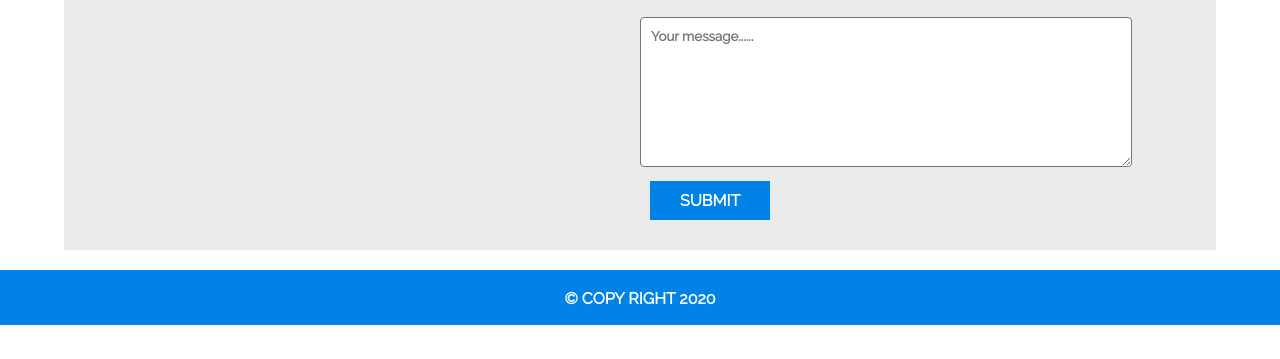
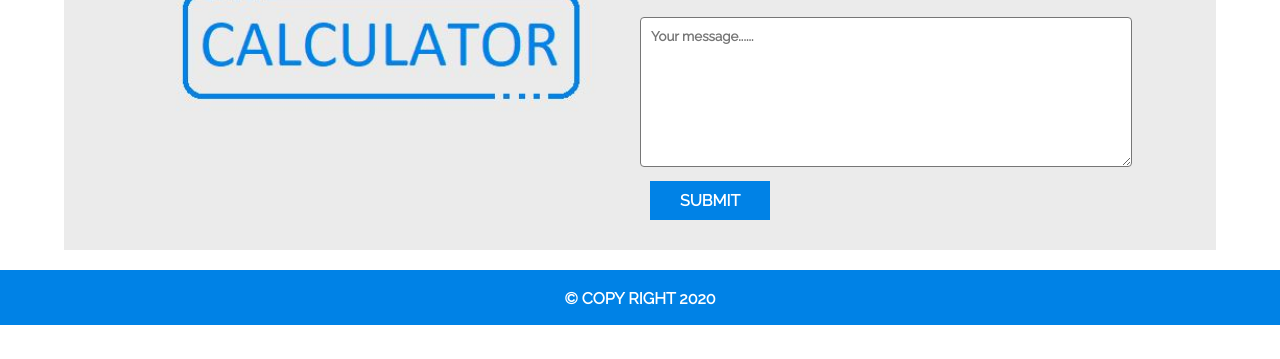
Before and after one commit to ESMAT001/Calculator001.github.io, a plain HTML site: page aboutus.html in a window 1280 px wide. Shown: the part 441-800 px from the top of the page. Drawn offline with Linux system fonts and the light colour scheme.

Commit message:
Update aboutus.html

```diff
--- a/aboutus.html
+++ b/aboutus.html
@@ -59,7 +59,7 @@
                     find any bug or issue in calculation of numbers please do not hesitate to inform us.
 					</p>
 				<br></b>
-                <img src="777.png" width="100%" style="height:auto;">
+                <img src="777.jpg" width="100%" style="height:auto;">
             </div>
             <!-- /body right part -->
 
```
